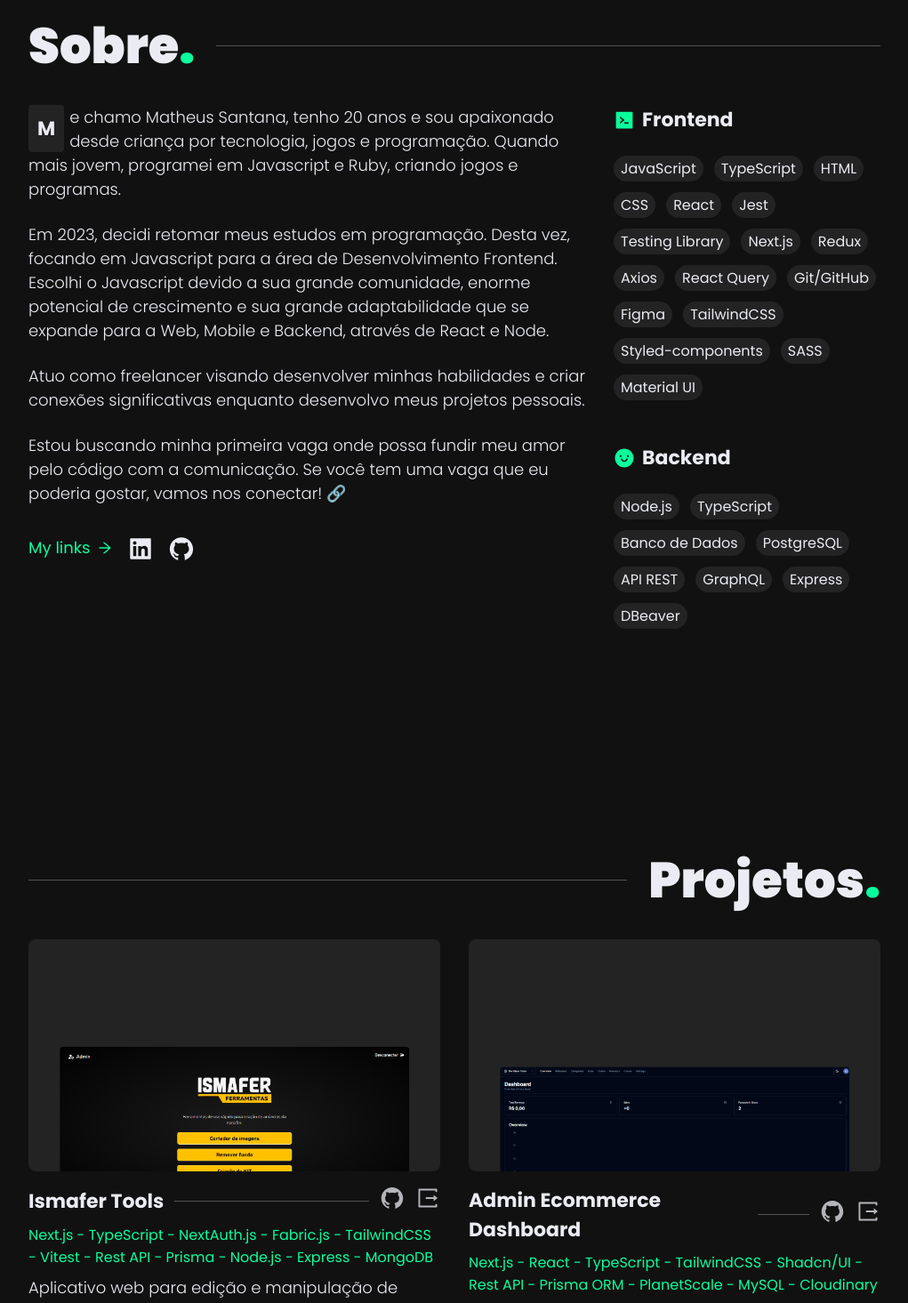
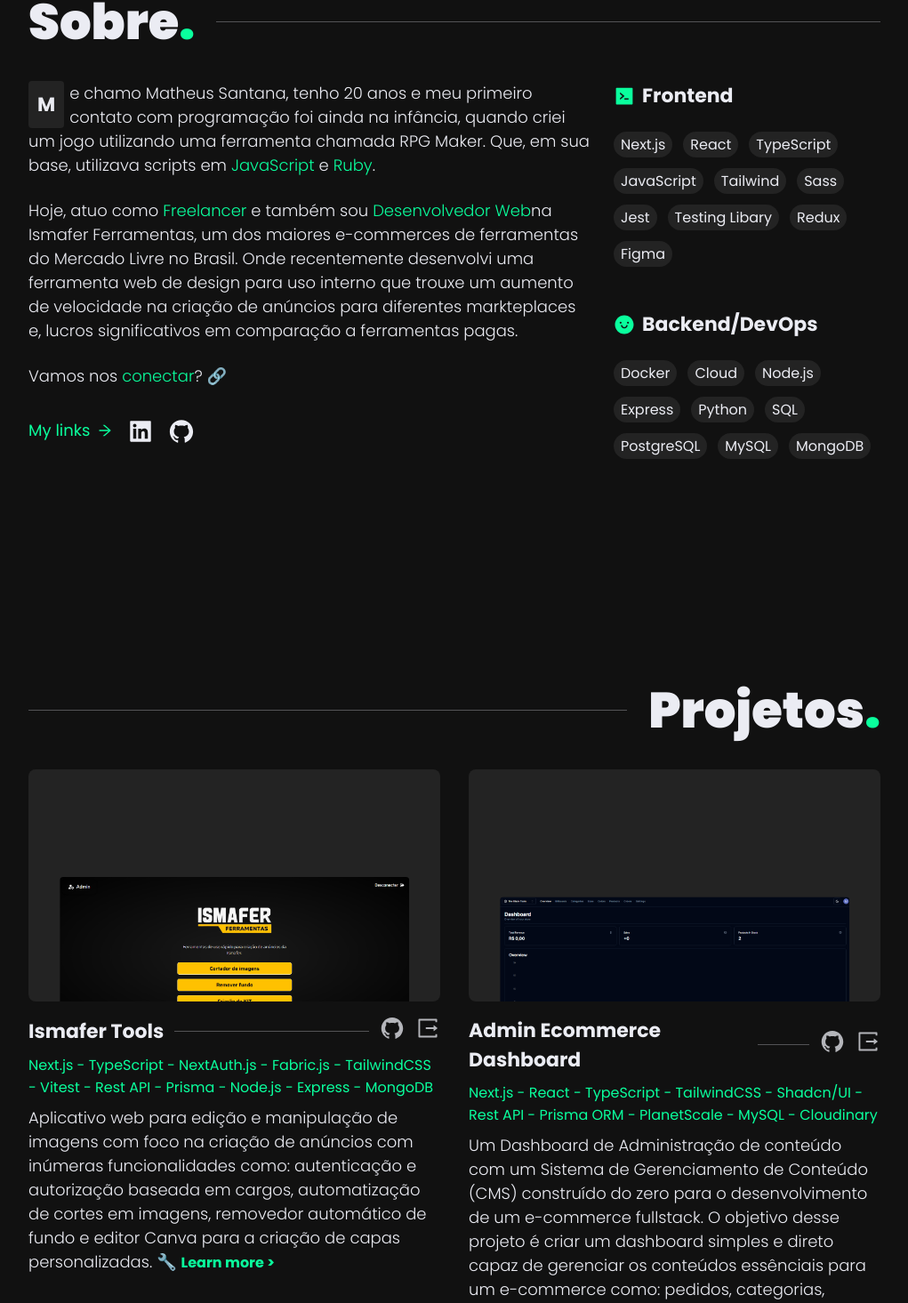
Before and after one commit to omatheusant/steam-portfolio-typescript, a Next.js app: page / in a window 1280 px wide. Shown: the part 941-2406 px from the top of the page at 89% size, without its empty margins (159-1180 px from the left). Built offline with nearby package versions, Linux system fonts and the light colour scheme.

Commit message:
update: about, contact, hero and projects stack

```diff
--- a/components/home/about/About.tsx
+++ b/components/home/about/About.tsx
@@ -13,22 +13,31 @@
         <div>
           <Reveal>
             <p className={`${styles.aboutText} ${styles.highlightFirstLetter}`}>
-            Me chamo Matheus Santana, tenho 20 anos e sou apaixonado desde criança por tecnologia, jogos e programação. Quando mais jovem, programei em Javascript e Ruby, criando jogos e programas.
+              Me chamo Matheus Santana, tenho 20 anos e meu primeiro contato com
+              programação foi ainda na infância, quando criei um jogo utilizando
+              uma ferramenta chamada RPG Maker. Que, em sua base, utilizava
+              scripts em{" "}
+              <span style={{ color: "var(--brand)" }}>JavaScript</span> e{" "}
+              <span style={{ color: "var(--brand)" }}>Ruby</span>.
             </p>
           </Reveal>
           <Reveal>
             <p className={styles.aboutText}>
-            Em 2023, decidi retomar meus estudos em programação. Desta vez, focando em Javascript para a área de Desenvolvimento Frontend. Escolhi o Javascript devido a sua grande comunidade, enorme potencial de crescimento e sua grande adaptabilidade que se expande para a Web, Mobile e Backend, através de React e Node.
+              Hoje, atuo como{" "}
+              <span style={{ color: "var(--brand)" }}>Freelancer</span> e também
+              sou{" "}
+              <span style={{ color: "var(--brand)" }}>Desenvolvedor Web</span>
+              na Ismafer Ferramentas, um dos maiores e-commerces de ferramentas
+              do Mercado Livre no Brasil. Onde recentemente desenvolvi uma
+              ferramenta web de design para uso interno que trouxe um aumento de
+              velocidade na criação de anúncios para diferentes markteplaces e,
+              lucros significativos em comparação a ferramentas pagas.
             </p>
           </Reveal>
           <Reveal>
             <p className={styles.aboutText}>
-            Atuo como freelancer visando desenvolver minhas habilidades e criar conexões significativas enquanto desenvolvo meus projetos pessoais.
-            </p>
-          </Reveal>
-          <Reveal>
-            <p className={styles.aboutText}>
-            Estou buscando minha primeira vaga onde possa fundir meu amor pelo código com a comunicação. Se você tem uma vaga que eu poderia gostar, vamos nos conectar! 🔗
+              Vamos nos <span style={{ color: "var(--brand)" }}>conectar</span>?
+              🔗
             </p>
           </Reveal>
           <Reveal>
--- a/components/home/about/Stats.tsx
+++ b/components/home/about/Stats.tsx
@@ -12,23 +12,16 @@
             <span>Frontend</span>
           </h4>
           <div className={styles.statGrid}>
+            <span className="chip">Next.js</span>
+            <span className="chip">React</span>
+            <span className="chip">TypeScript</span>
             <span className="chip">JavaScript</span>
-            <span className="chip">TypeScript</span>
-            <span className="chip">HTML</span>
-            <span className="chip">CSS</span>
-            <span className="chip">React</span>
+            <span className="chip">Tailwind</span>
+            <span className="chip">Sass</span>
             <span className="chip">Jest</span>
-            <span className="chip">Testing Library</span>
-            <span className="chip">Next.js</span>
+            <span className="chip">Testing Libary</span>
             <span className="chip">Redux</span>
-            <span className="chip">Axios</span>
-            <span className="chip">React Query</span>
-            <span className="chip">Git/GitHub</span>
             <span className="chip">Figma</span>
-            <span className="chip">TailwindCSS</span>
-            <span className="chip">Styled-components</span>
-            <span className="chip">SASS</span>
-            <span className="chip">Material UI</span>
           </div>
         </div>
       </Reveal>
@@ -36,17 +29,18 @@
         <div className={styles.statColumn}>
           <h4>
             <AiFillSmile size="2.4rem" color="var(--brand)" />
-            <span>Backend</span>
+            <span>Backend/DevOps</span>
           </h4>
           <div className={styles.statGrid}>
+            <span className="chip">Docker</span>
+            <span className="chip">Cloud</span>
             <span className="chip">Node.js</span>
-            <span className="chip">TypeScript</span>
-            <span className="chip">Banco de Dados</span>
+            <span className="chip">Express</span>
+            <span className="chip">Python</span>
+            <span className="chip">SQL</span>
             <span className="chip">PostgreSQL</span>
-            <span className="chip">API REST</span>
-            <span className="chip">GraphQL</span>
-            <span className="chip">Express</span>
-            <span className="chip">DBeaver</span>
+            <span className="chip">MySQL</span>
+            <span className="chip">MongoDB</span>
           </div>
         </div>
       </Reveal>
--- a/components/home/contact/Contact.tsx
+++ b/components/home/contact/Contact.tsx
@@ -14,14 +14,16 @@
         </Reveal>
         <Reveal width="100%">
           <p className={styles.contactCopy}>
-            Me envie um email para conversarmos! Você também pode me encontrar no{" "}
+            Me envie um email para conversarmos. Você também pode me encontrar
+            no{" "}
             <Link
               href="https://www.linkedin.com/in/omatheussant"
               target="_blank"
               rel="nofollow"
             >
               Linkedin
-            </Link>{" "}se desejar mais praticidade!.
+            </Link>{" "}
+            se desejar mais praticidade.
           </p>
         </Reveal>
         <Reveal width="100%">
--- a/components/home/hero/Hero.tsx
+++ b/components/home/hero/Hero.tsx
@@ -14,12 +14,16 @@
         </Reveal>
         <Reveal>
           <h2 className={styles.subTitle}>
-            I&apos;m a <span>Frontend Developer</span>
+            I&apos;m a <span>Fullstack Developer</span>
           </h2>
         </Reveal>
         <Reveal>
           <p className={styles.aboutCopy}>
-            Oi 👋 Eu sou Matheus Santana – designer e programador frontend com 8 meses experiência. Minha paixão pela tecnologia reside em transformar ideias em realidade com interfaces elegantes. Uso de minha expertise para criar produtos digitais que ofereçam experiência, performance e qualidade de código.
+            Oi 👋 Eu sou Matheus – Um designer e programador fullstack
+            freelancer. Minha paixão pela tecnologia reside em sonhar ideias e
+            torná-las realidade com interfaces elegantes. Desenvolvo interfaces
+            modernas e de alta qualidade, concentrado em performance, animações,
+            responsividade e SEO.
           </p>
         </Reveal>
         <Reveal>
--- a/components/home/projects/Projects.tsx
+++ b/components/home/projects/Projects.tsx
@@ -22,7 +22,19 @@
     imgSrc: "project-imgs/ismafer-tools.png",
     code: "https://github.com/omatheusant/ismafer-tools-guest",
     projectLink: "https://ismafer-tools-main.vercel.app/",
-    tech: ["Next.js", "TypeScript", "NextAuth.js", "Fabric.js", "TailwindCSS", "Vitest", "Rest API", "Prisma", "Node.js", "Express", "MongoDB"],
+    tech: [
+      "Next.js",
+      "TypeScript",
+      "NextAuth.js",
+      "Fabric.js",
+      "TailwindCSS",
+      "Vitest",
+      "Rest API",
+      "Prisma",
+      "Node.js",
+      "Express",
+      "MongoDB",
+    ],
     description:
       "Aplicativo web para edição e manipulação de imagens com foco na criação de anúncios com inúmeras funcionalidades como: autenticação e autorização baseada em cargos, automatização de cortes em imagens, removedor automático de fundo e editor Canva para a criação de capas personalizadas. 🔧",
     modalContent: (
@@ -37,18 +49,45 @@
     imgSrc: "project-imgs/ecommerce-store.png",
     code: "https://github.com/omatheusant/ismafer-tools-guest",
     projectLink: "https://ecommerce-admin-dashoard.vercel.app/",
-    tech: ["Next.js", "React", "TypeScript", "TailwindCSS", "Shadcn/UI", "Rest API", "Prisma ORM", "PlanetScale", "MySQL", "Cloudinary"],
+    tech: [
+      "Next.js",
+      "React",
+      "TypeScript",
+      "TailwindCSS",
+      "Shadcn/UI",
+      "Rest API",
+      "Prisma ORM",
+      "PlanetScale",
+      "MySQL",
+      "Cloudinary",
+    ],
     description:
       "Um Dashboard de Administração de conteúdo com um Sistema de Gerenciamento de Conteúdo (CMS) construído do zero para o desenvolvimento de um e-commerce fullstack. O objetivo desse projeto é criar um dashboard simples e direto capaz de gerenciar os conteúdos essênciais para um e-commerce como: pedidos, categorias, produtos, etc...",
     modalContent: (
       <>
         <h2>Principais características</h2>
-        <p>Next.js 14 App Router para a criação de uma aplicação fullstack com alto desempenho e roteamento dinâmico</p>
-        <p>Tailind e Shadcn/ui para a estilização e criação de componentes reutilizáveis</p>
-        <p>Rotas de API dinâmicas para a criação, manuntenção e gerenciamento de conteúdos do e-commerce.</p>
+        <p>
+          Next.js 14 App Router para a criação de uma aplicação fullstack com
+          alto desempenho e roteamento dinâmico
+        </p>
+        <p>
+          Tailind e Shadcn/ui para a estilização e criação de componentes
+          reutilizáveis
+        </p>
+        <p>
+          Rotas de API dinâmicas para a criação, manuntenção e gerenciamento de
+          conteúdos do e-commerce.
+        </p>
         <p>Prisma ORM + PlanetScale + MySQL para o gerenciamento de dados</p>
-        <p>Cloudinary para o upload e armazenamento de imagens na nuvem. Possibilitando um sistema simples de upload e gerenciamento de imagens para cada produto.</p>
-        <p>Stripe foi o intermediador escolhido para a realização de pagamentos e checkout</p>
+        <p>
+          Cloudinary para o upload e armazenamento de imagens na nuvem.
+          Possibilitando um sistema simples de upload e gerenciamento de imagens
+          para cada produto.
+        </p>
+        <p>
+          Stripe foi o intermediador escolhido para a realização de pagamentos e
+          checkout
+        </p>
       </>
     ),
   },
@@ -64,12 +103,74 @@
       <>
         <h2>Principais características</h2>
         <p>
-          Desenvolvido em React com Next.js, esse template busca oferecer uma interface moderna, elegante e direta. Onde todas as informações são dispostas em uma única página com componentes interativos e dinâmicos.
+          Desenvolvido em React com Next.js, esse template busca oferecer uma
+          interface moderna, elegante e direta. Onde todas as informações são
+          dispostas em uma única página com componentes interativos e dinâmicos.
         </p>
         <p>
-          Foi utilizado o Sass para as estilizações. Além disso, as variáveis globais possibilitam uma fácil edição de cores, tornando o template ainda mais fácil de ser completamente editável.
+          Foi utilizado o Sass para as estilizações. Além disso, as variáveis
+          globais possibilitam uma fácil edição de cores, tornando o template
+          ainda mais fácil de ser completamente editável.
         </p>
-        <p>Typescript para uma tipagem estática e segura, possibilitando uma maior segurança de código.</p>
+        <p>
+          Typescript para uma tipagem estática e segura, possibilitando uma
+          maior segurança de código.
+        </p>
+      </>
+    ),
+  },
+  {
+    title: "Pretty Blog",
+    imgSrc: "project-imgs/pretty-blog.png",
+    code: "https://github.com/omatheusant/astrohub-oficial",
+    projectLink: "https://astrohub.vercel.app/",
+    tech: [
+      "React",
+      "NextJs",
+      "Styled-Components",
+      "Axios",
+      "Sass",
+      "REST API",
+      "TypeScript",
+    ],
+    description:
+      "O AstroHub é um projeto que representa a síntese da minha paixão pelo código e da fascinação pelo cosmos. Desenvolvida em React com Next.js, esta Landing Page interativa sobre astronomia oferece uma experiência envolvente para os entusiastas do espaço. 🚀",
+    modalContent: (
+      <>
+        <h2>Principais características</h2>
+
+        <p>
+          Landing Page simples e intuitiva desenvolvida em Nextjs para uma boa
+          performance.
+        </p>
+        <p>
+          Estilização feita com Sass e Styled-Components visando a criação de
+          estilos reutilizáveis e de fácil manutenção
+        </p>
+        <p>
+          Axios foi a biblioteca utilizada para realizar o fetch nas APIs
+          necessárias para o projeto devido a sua segurança e fácil usabilidade{" "}
+        </p>
+
+        <p>
+          Astronomy Picture of the Day: API da NASA usada para exibir{" "}
+          {"imagem do dia"}de acordo com a data atual.
+        </p>
+
+        <p>
+          SpaceNews API: Minha própria API desenvolvida com Node.js e Express
+          com o objetivo de exibir notícias acerca do espaço.
+        </p>
+
+        <p>
+          SolarSystem OpenData: Usada para exibir dados atualizados em tempo
+          real sobre o sistema solar.
+        </p>
+
+        <p>
+          Para as animações e slide, foi utilizado as bibliotecas framer-motion
+          e swiper-slide.
+        </p>
       </>
     ),
   },
@@ -78,28 +179,54 @@
     imgSrc: "project-imgs/astrohub.png",
     code: "https://github.com/omatheusant/astrohub-oficial",
     projectLink: "https://astrohub.vercel.app/",
-    tech: ["React", "NextJs", "Styled-Components", "Axios", "Sass", "REST API", "TypeScript"],
+    tech: [
+      "React",
+      "NextJs",
+      "Styled-Components",
+      "Axios",
+      "Sass",
+      "REST API",
+      "TypeScript",
+    ],
     description:
       "O AstroHub é um projeto que representa a síntese da minha paixão pelo código e da fascinação pelo cosmos. Desenvolvida em React com Next.js, esta Landing Page interativa sobre astronomia oferece uma experiência envolvente para os entusiastas do espaço. 🚀",
     modalContent: (
       <>
-        <h2>
-          Principais características
-        </h2>
+        <h2>Principais características</h2>
 
-        <p>Landing Page simples e intuitiva desenvolvida em Nextjs para uma boa performance.</p>
-        <p>Estilização feita com Sass e Styled-Components visando a criação de estilos reutilizáveis e de fácil manutenção</p>
-        <p>Axios foi a biblioteca utilizada para realizar o fetch nas APIs necessárias para o projeto devido a sua segurança e fácil usabilidade </p>
+        <p>
+          Landing Page simples e intuitiva desenvolvida em Nextjs para uma boa
+          performance.
+        </p>
+        <p>
+          Estilização feita com Sass e Styled-Components visando a criação de
+          estilos reutilizáveis e de fácil manutenção
+        </p>
+        <p>
+          Axios foi a biblioteca utilizada para realizar o fetch nas APIs
+          necessárias para o projeto devido a sua segurança e fácil usabilidade{" "}
+        </p>
 
-        <p>Astronomy Picture of the Day: API da NASA usada para exibir {"imagem do dia"}de acordo com a data atual.</p>
+        <p>
+          Astronomy Picture of the Day: API da NASA usada para exibir{" "}
+          {"imagem do dia"}de acordo com a data atual.
+        </p>
 
-        <p>SpaceNews API: Minha própria API desenvolvida com Node.js e Express com o objetivo de exibir notícias acerca do espaço.</p>
+        <p>
+          SpaceNews API: Minha própria API desenvolvida com Node.js e Express
+          com o objetivo de exibir notícias acerca do espaço.
+        </p>
 
-        <p>SolarSystem OpenData: Usada para exibir dados atualizados em tempo real sobre o sistema solar.</p>
+        <p>
+          SolarSystem OpenData: Usada para exibir dados atualizados em tempo
+          real sobre o sistema solar.
+        </p>
 
-        <p>Para as animações e slide, foi utilizado as bibliotecas framer-motion e swiper-slide.</p>
+        <p>
+          Para as animações e slide, foi utilizado as bibliotecas framer-motion
+          e swiper-slide.
+        </p>
       </>
     ),
-  }
-
+  },
 ];
--- a/components/nav/Heading.tsx
+++ b/components/nav/Heading.tsx
@@ -6,8 +6,8 @@
   return (
     <header className={styles.heading}>
       <MyLinks />
-      <OutlineButton onClick={() => window.open("/cvmatheusantana.pdf")}>
-        Download CV
+      <OutlineButton onClick={() => window.open("/CV-Matheus-Fullstack.pdf")}>
+        Currículo
       </OutlineButton>
     </header>
   );
```
Also changed, not shown: 2 other files (tests, documents, lock files or other folders).
